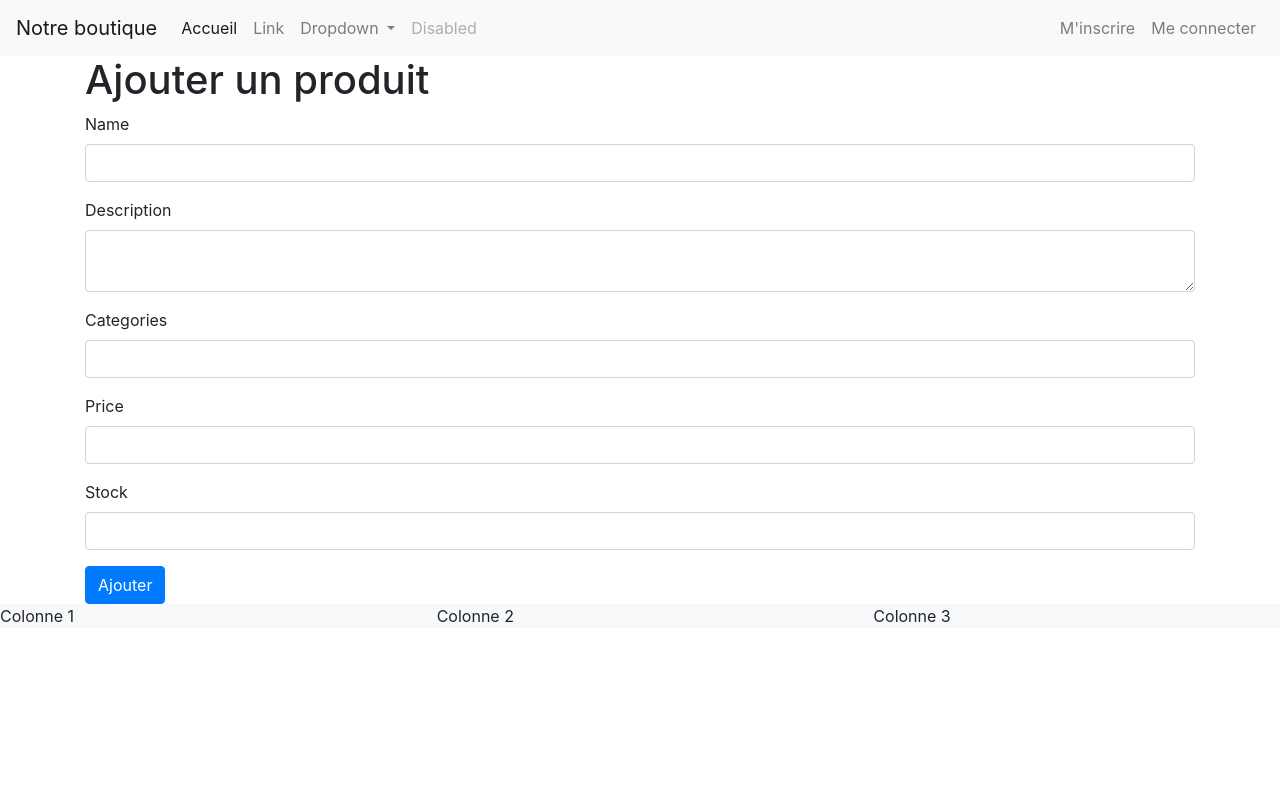
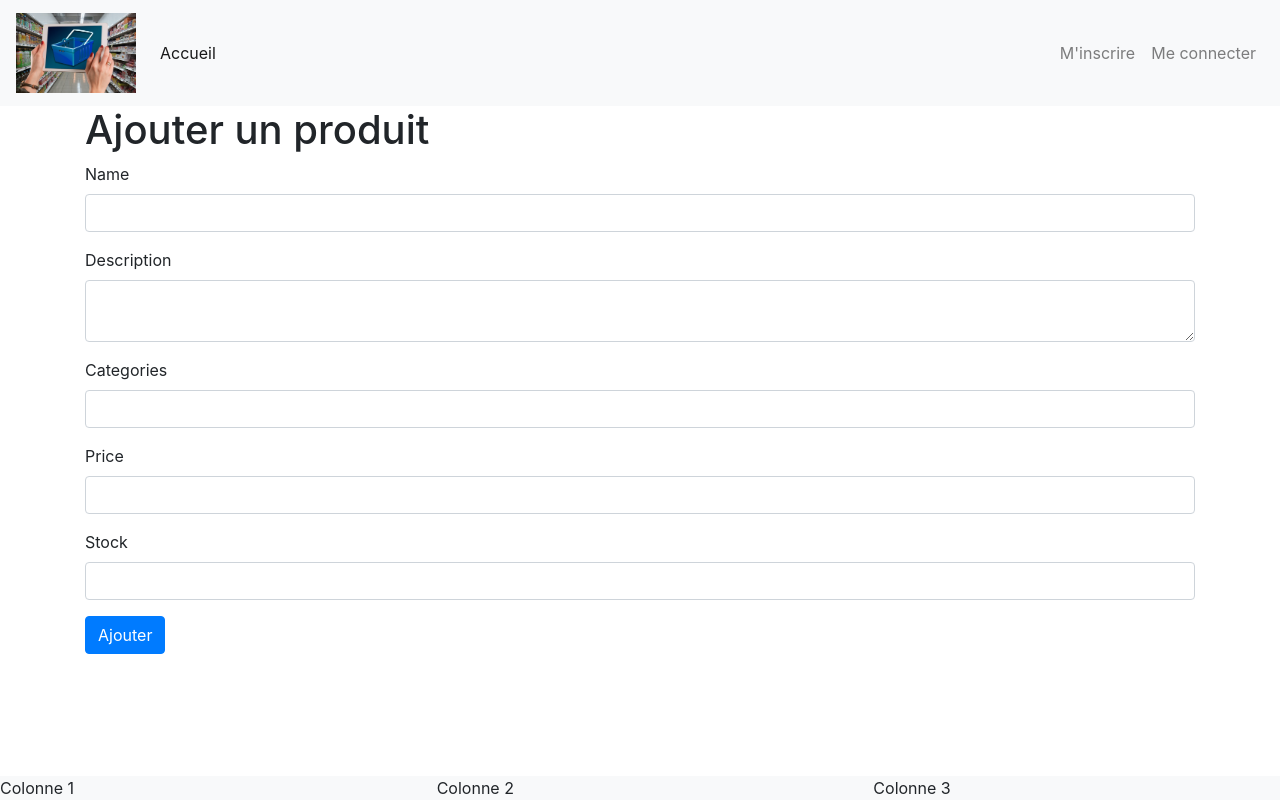
Before and after one commit to JoannaAnna/SF6, a Symfony app: template templates/admin/products/add.html.twig in a window 1280 px wide. Run offline with Twig, Linux system fonts and the light colour scheme; the template is opened without the code that fills it, so the values that code supplies are empty; form fields are guessed from the names that the template uses; some libraries are stand-ins or nearby versions.

Commit message:
Add files via upload

```diff
--- a/src/Controller/SecurityController.php
+++ b/src/Controller/SecurityController.php
@@ -28,8 +28,9 @@ class SecurityController extends AbstractController
     }
 
     #[Route(path: '/logout', name: 'app_logout')]
-    public function logout(): void
+    public function logout(): Response
     {
+        return $this->render('main/index.html.twig');
         throw new \LogicException('This method can be blank - it will be intercepted
             by the logout key on your firewall.');
     }
--- a/src/Entity/Products.php
+++ b/src/Entity/Products.php
@@ -42,6 +42,7 @@ class Products
     public function __construct()
     {
         $this->images = new ArrayCollection();
+        $this->created_at = new \DateTimeImmutable();
     }
 
     public function getId(): ?int
--- a/src/Security/Voter/ProductsVoter.php
+++ b/src/Security/Voter/ProductsVoter.php
@@ -54,7 +54,7 @@ class PrdoductsVoter extends Voter
     }
 
     private function canEdit(){
-        return $this->security->isGranted('ROLE_PRODUCT_ADMIN');
+        return $this->security->isGranted('ROLE_SUPER_ADMIN');
     }
     private function canDelete(){
         return $this->security->isGranted('ROLE_ADMIN');
--- a/templates/_partials/_footer.html.twig
+++ b/templates/_partials/_footer.html.twig
@@ -1,4 +1,6 @@
-<footer class="cointeiner-fluid bg-light">
+<html class="h-100">
+<body class="d-flex flex-column h-100">
+    <footer class="cointeiner-fluid bg-light mt-auto">
         <div class="row">
             <section class="col">
                 Colonne 1
@@ -11,3 +13,5 @@
             </section>
         </div>
     </footer>
+</body>
+</html>
--- a/templates/_partials/_nav.html.twig
+++ b/templates/_partials/_nav.html.twig
@@ -1,30 +1,26 @@
 <nav class="navbar navbar-expand-lg navbar-light bg-light">
-    <a class="navbar-brand" href="{{ path('main') }}">Notre boutique</a>
-    <button class="navbar-toggler" type="button" data-toggle="collapse" data-target="#navbarSupportedContent" aria-controls="navbarSupportedContent" aria-expanded="false" aria-label="Toggle navigation">
+    <a class="navbar-brand" href="{{ path('main') }}">
+        <img src="{{ asset('assets/uploads/shop.jpg') }}" width="120"></a>
+    <button class="navbar-toggler" type="button" data-toggle="collapse"
+        data-target="#navbarSupportedContent"aria-controls="navbarSupportedContent"
+        aria-expanded="false" aria-label="Toggle navigation">
         <span class="navbar-toggler-icon"></span>
     </button>
     <div class="collapse navbar-collapse" id="navbarSupportedContent">
         <ul class="navbar-nav mr-auto mb-2 mb-lg-0">
         <li class="nav-item active">
-            <a class="nav-link" href="{{ path('main') }}">Accueil<span class="sr-only">(current)</span></a>
+            <a class="nav-link" href="{{ path('main') }}">Accueil
+                <span class="sr-only">(current)</span></a>
         </li>
-        <li class="nav-item">
-            <a class="nav-link" href="#">Link</a>
-        </li>
-        <li class="nav-item dropdown">
-            <a class="nav-link dropdown-toggle" href="#" id="navbarDropdown" role="button" data-toggle="dropdown" aria-haspopup="true" aria-expanded="false">
-            Dropdown
-            </a>
-            <div class="dropdown-menu" aria-labelledby="navbarDropdown">
-            <a class="dropdown-item" href="#">Action</a>
-            <a class="dropdown-item" href="#">Another action</a>
-            <div class="dropdown-divider"></div>
-            <a class="dropdown-item" href="#">Something else here</a>
-            </div>
-        </li>
-        <li class="nav-item">
-            <a class="nav-link disabled" href="#">Disabled</a>
-        </li>
+        {% if is_granted('ROLE_PRODUCT_ADMIN') %}
+            <li class="nav-item">
+                <a class="nav-link" href="{{ path('app_admin_products_add') }}">
+                    Ajouter un produit</a>
+            </li>
+            <li class="nav-item">
+                <a class="nav-link" href="#">Modifier un produit</a>
+            </li>
+        {% endif %}
         </ul>
         <ul class="navbar-nav ms-auto mb-2 mb-lg-0">
             {% if app.user %}
@@ -32,14 +28,17 @@
                     <a class="nav-link" href="#">Mon compte</a>
                 </li>
                 <li class="nav-item">
-                    <a class="nav-link" href="{{ path('app_logout') }}">Me déconnecter</a>
+                    <a class="nav-link" href="{{ path('app_logout') }}">
+                        Me déconnecter</a>
                 </li>
             {% else %}
                 <li class="nav-item">
-                    <a class="nav-link" href="{{ path('app_register') }}">M'inscrire</a>
+                    <a class="nav-link" href="{{ path('app_register') }}">
+                        M'inscrire</a>
                 </li>
                 <li class="nav-item">
-                    <a class="nav-link" href="{{ path('app_login') }}">Me connecter</a>
+                    <a class="nav-link" href="{{ path('app_login') }}">
+                        Me connecter</a>
                 </li>
             {% endif %}
         </ul>
--- a/templates/admin/products/_form.html.twig
+++ b/templates/admin/products/_form.html.twig
@@ -4,5 +4,7 @@
     {{ form_row(formProduct.categories) }}
     {{ form_row(formProduct.price) }}
     {{ form_row(formProduct.stock) }}
-    <button type="submit" class="btn btn-primary">Ajouter</button>
+    <button type="submit" class="btn btn-primary">
+    {{ button_label|default('Ajouter') }}
+    </button>
 {{ form_end(formProduct) }}
```
Also changed, not shown: src/Controller/Admin/ProductsController.php (+58 -6 lines), templates/admin/products/edit.html.twig (added, +15 -0 lines), public/assets/uploads/shop.jpg (added). Lines whose indentation alone changed are shown as unchanged.
